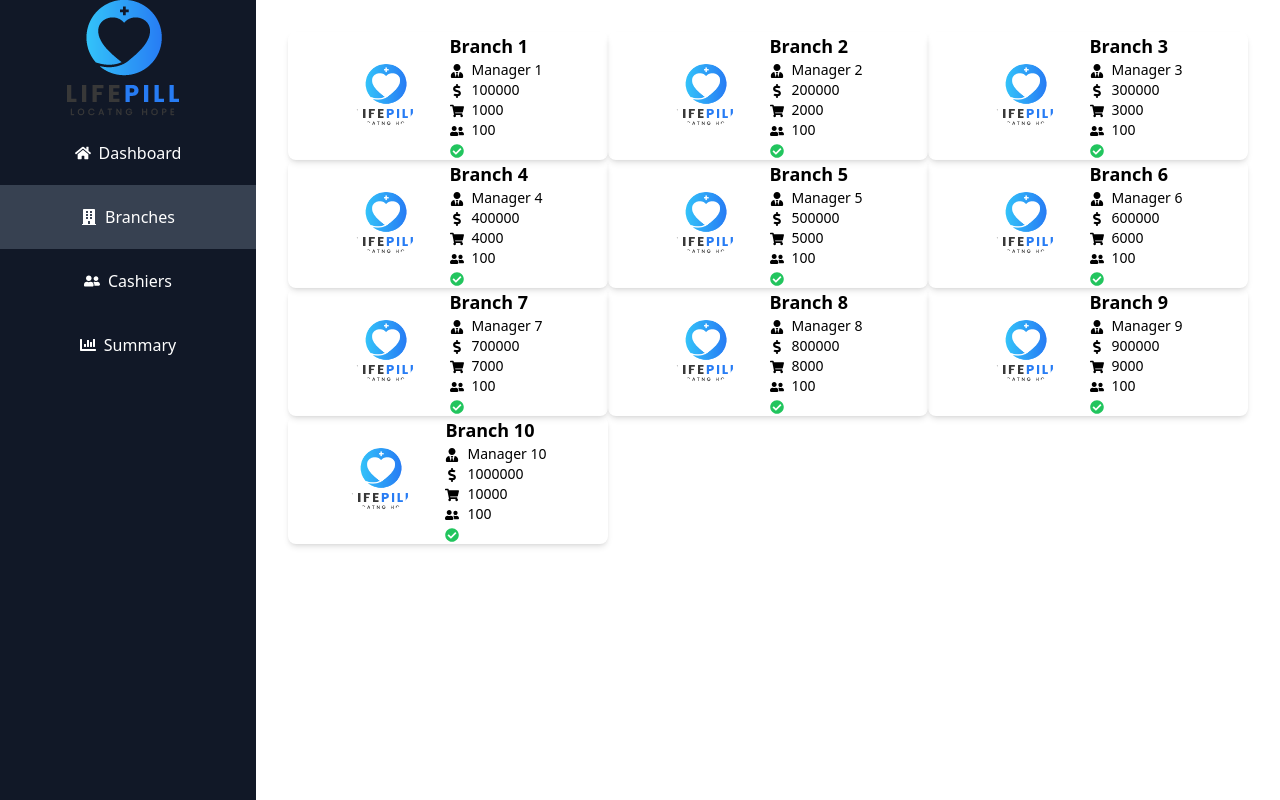
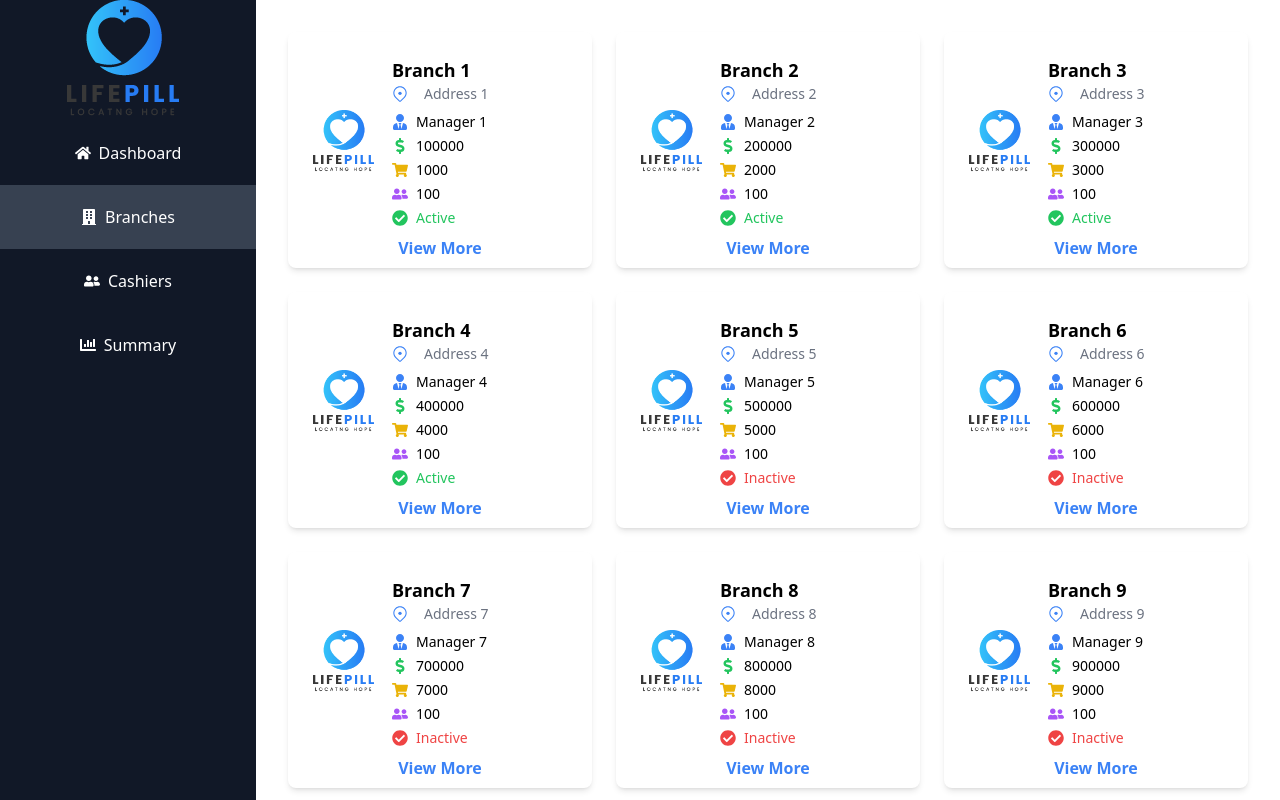
Before and after one commit to Life-Pill/pharmacy-manager-web-app, a React (Vite) app: page /dashboard in a window 1280 px wide. Both pictures are taken after a click on the element "Branches". Built offline with nearby package versions, Linux system fonts and the light colour scheme.

Commit message:
branch card updated and created for better visuals

```diff
--- a/src/features/branch-management-dashboard/layouts/BranchManagement.tsx
+++ b/src/features/branch-management-dashboard/layouts/BranchManagement.tsx
@@ -8,39 +8,68 @@ import {
   FaCheckCircle,
 } from 'react-icons/fa';
 import { fakeBranchData } from '../../../interfaces/PharmacyBranch';
+import { FaLocationPin } from 'react-icons/fa6';
+import { GoLocation } from 'react-icons/go';
 
-type Props = {};
-
-function BranchManagement({}: Props) {
+function BranchManagement() {
   return (
-    <div className='grid grid-cols-3 p-8'>
+    <div className='grid grid-cols-3 gap-6 p-8 overflow-y-scroll max-h-screen'>
       {fakeBranchData.map((pharmacy) => (
-        <div className='flex items-center justify-center space-x-4 shadow-md rounded-lg gap-4'>
-          <img src={Logo} alt='image' className='w-16 h-16 rounded-full' />
-          <div className='text-left'>
-            <p className='text-lg font-bold'>{pharmacy.name}</p>
-            <p className='text-sm'>{pharmacy.branchLocation}</p>
-            <p className='text-sm'>
-              <FaUserTie className='inline mr-2' />
-              {pharmacy.manager}
-            </p>
-            <p className='text-sm'>
-              <FaDollarSign className='inline mr-2' />
-              {pharmacy.sales}
-            </p>
-            <p className='text-sm'>
-              <FaShoppingCart className='inline mr-2' />
-              {pharmacy.orders}
-            </p>
-            <p className='text-sm'>
-              <FaUserFriends className='inline mr-2' />
-              100
-            </p>
-            <p className='text-sm'>
-              <FaCheckCircle className='inline mr-2 text-green-500' />
-              {pharmacy.branchStatus}
-            </p>
+        <div
+          key={pharmacy.branchId}
+          className='bg-white rounded-lg shadow-md px-6 pt-6'
+        >
+          <div className='flex items-center space-x-4'>
+            <img
+              src={Logo}
+              alt='Branch Logo'
+              className='w-16 h-16 rounded-md'
+            />
+            <div>
+              <p className='text-lg font-bold'>{pharmacy.name}</p>
+              <div className='flex w-full items-center gap-4'>
+                <GoLocation className='text-blue-500' />
+                <p className='text-sm text-gray-500'>
+                  {pharmacy.branchAddress}
+                </p>
+              </div>
+              <div className='flex items-center space-x-2 mt-2'>
+                <FaUserTie className='text-blue-500' />
+                <p className='text-sm'>{pharmacy.manager}</p>
+              </div>
+              <div className='flex items-center space-x-2 mt-1'>
+                <FaDollarSign className='text-green-500' />
+                <p className='text-sm'>{pharmacy.sales}</p>
+              </div>
+              <div className='flex items-center space-x-2 mt-1'>
+                <FaShoppingCart className='text-yellow-500' />
+                <p className='text-sm'>{pharmacy.orders}</p>
+              </div>
+              <div className='flex items-center space-x-2 mt-1'>
+                <FaUserFriends className='text-purple-500' />
+                <p className='text-sm'>100</p>{' '}
+                {/* Assuming static value for employees */}
+              </div>
+              <div className='flex items-center space-x-2 mt-1'>
+                <FaCheckCircle
+                  className={`text-green-500 ${
+                    pharmacy.branchStatus ? 'text-green-500' : 'text-red-500'
+                  }`}
+                />
+                <p
+                  className={`text-sm ${
+                    pharmacy.branchStatus ? 'text-green-500' : 'text-red-500'
+                  }`}
+                >
+                  {pharmacy.branchStatus ? 'Active' : 'Inactive'}
+                </p>
+              </div>
+            </div>
           </div>
+          {/* View More Button */}
+          <button className=' text-blue-500 font-semibold py-2 px-4 w-full cursor-pointer'>
+            View More
+          </button>
         </div>
       ))}
     </div>
--- a/src/interfaces/PharmacyBranch.ts
+++ b/src/interfaces/PharmacyBranch.ts
@@ -24,6 +24,7 @@ export const fakeBranchData: PharmacyBranch[] = [
     manager: 'Manager 1',
     branchId: 1,
     branchAddress: 'Address 1',
+    branchStatus: true,
   },
   {
     name: 'Branch 2',
@@ -32,6 +33,7 @@ export const fakeBranchData: PharmacyBranch[] = [
     manager: 'Manager 2',
     branchId: 2,
     branchAddress: 'Address 2',
+    branchStatus: true,
   },
   {
     name: 'Branch 3',
@@ -40,6 +42,7 @@ export const fakeBranchData: PharmacyBranch[] = [
     manager: 'Manager 3',
     branchId: 3,
     branchAddress: 'Address 3',
+    branchStatus: true,
   },
   {
     name: 'Branch 4',
@@ -48,6 +51,7 @@ export const fakeBranchData: PharmacyBranch[] = [
     manager: 'Manager 4',
     branchId: 4,
     branchAddress: 'Address 4',
+    branchStatus: true,
   },
   {
     name: 'Branch 5',
```
